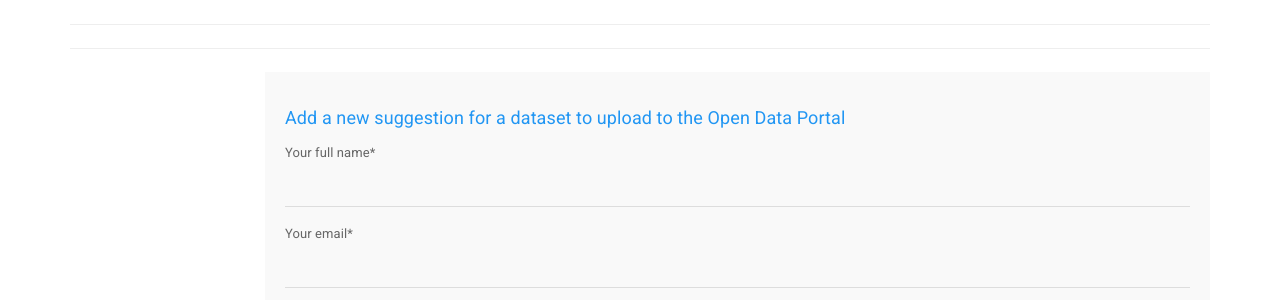
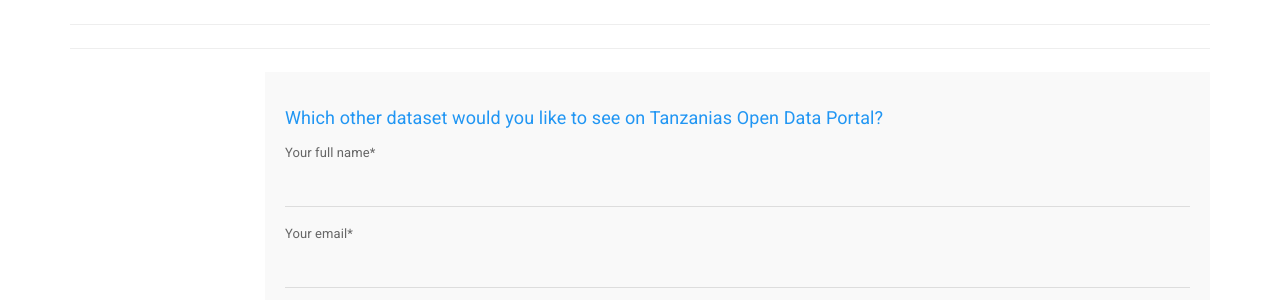
Before and after one commit to WorldBank-Transport/suggestdataset, a Django app: template datasets/templates/datasets/dataset_list.html in a window 1280 px wide. Shown: the part 319-619 px from the top of the page. Run offline with Django 3.2, Linux system fonts and the light colour scheme; the template is opened without the code that fills it: values that come from a table or form of the project are taken from there, others are empty; parts of the project's set-up code (start-up, migrations or seed data) failed here and were passed over; some libraries are stand-ins or nearby versions.

Commit message:
change grammar

```diff
--- a/datasets/templates/datasets/dataset_list.html
+++ b/datasets/templates/datasets/dataset_list.html
@@ -120,7 +120,7 @@
             <div class="well">
                 <h4>
                     <small class="text-primary">
-                        {% trans 'Add a new suggestion for a dataset to upload to the <a href="http://opendata.go.tz">Open Data Portal</a>' %}
+                        {% trans 'Which other dataset would you like to see on <a href="http://opendata.go.tz">Tanzanias Open Data Portal</a>?' %}
                     </small>
                 </h4>
                 <form class="form" method="POST" action="{% url 'dataset-suggest' %}">
--- a/datasets/templates/datasets/dataset_suggest.html
+++ b/datasets/templates/datasets/dataset_suggest.html
@@ -18,7 +18,7 @@
 {% block page_title %}
     <small class="">
         {% blocktrans %}
-            Add a new suggestion for a dataset to upload to the <a href="http://opendata.go.tz">Open Data Portal</a>.
+            Which other dataset would you like to see on <a href="http://opendata.go.tz">Tanzanias Open Data Portal</a>?
         {% endblocktrans %}
     </small>
 
```
Also changed, not shown: locale/sw/LC_MESSAGES/django.po, 1 other file.
